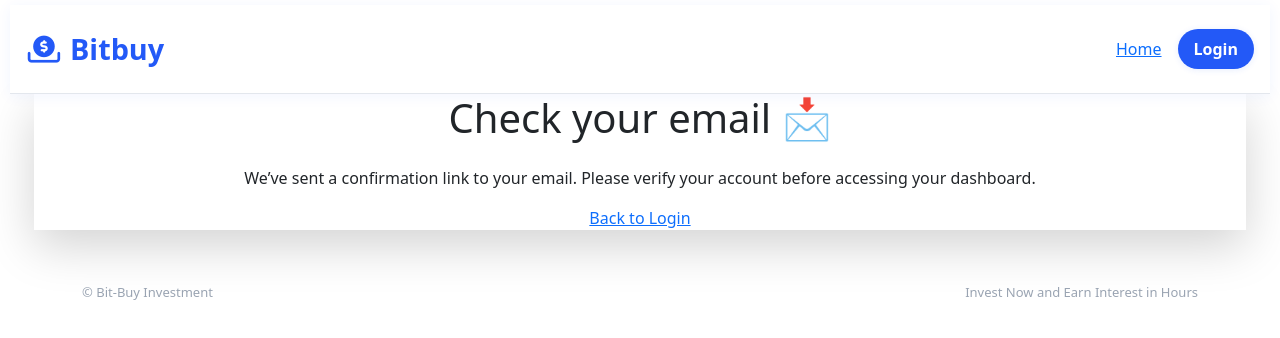
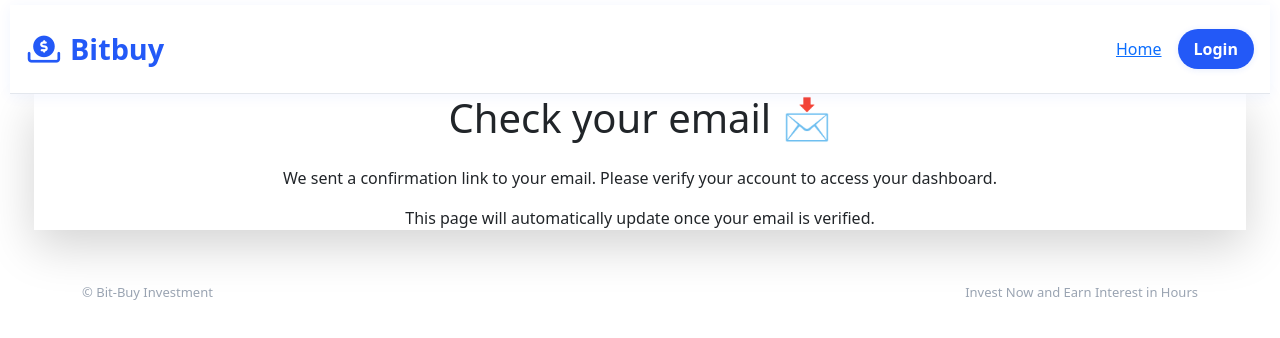
Before and after one commit to KennyAkeem/bitbuycrypto, a Next.js app: page /verify-email in a window 1280 px wide. Shown: the top 338 px of the page. Built offline with nearby package versions, Linux system fonts and the light colour scheme; no server answers.

Commit message:
Improved email verification redirect logic

```diff
--- a/pages/verify-email.js
+++ b/pages/verify-email.js
@@ -1,6 +1,61 @@
-import Link from "next/link";
+import { useEffect, useState } from "react";
+import { supabase } from "../lib/supabaseClient";
+import { useRouter } from "next/router";
 
 export default function VerifyEmail() {
+  const [checking, setChecking] = useState(true);
+  const [verified, setVerified] = useState(false);
+  const router = useRouter();
+
+  useEffect(() => {
+    const checkVerification = async () => {
+      const {
+        data: { user },
+        error,
+      } = await supabase.auth.getUser();
+
+      if (error) {
+        console.error("Error fetching user:", error.message);
+        setChecking(false);
+        return;
+      }
+
+      // If user exists and email is confirmed, redirect to dashboard
+      if (user && user.email_confirmed_at) {
+        setVerified(true);
+        setTimeout(() => router.push("/profile"), 1500); // redirect after 1.5s
+      } else {
+        setVerified(false);
+      }
+
+      setChecking(false);
+    };
+
+    checkVerification();
+
+    // Optional: check every few seconds until verified
+    const interval = setInterval(checkVerification, 4000);
+    return () => clearInterval(interval);
+  }, [router]);
+
+  if (checking) {
+    return (
+      <div className="min-h-screen flex items-center justify-center bg-gray-50">
+        <p className="text-gray-600 text-lg">Checking verification status...</p>
+      </div>
+    );
+  }
+
+  if (verified) {
+    return (
+      <div className="min-h-screen flex items-center justify-center bg-green-50">
+        <p className="text-green-600 font-semibold text-lg">
+          Email verified! Redirecting to your dashboard...
+        </p>
+      </div>
+    );
+  }
+
   return (
     <div className="min-h-screen flex flex-col justify-center items-center bg-gray-50 px-4 text-center">
       <div className="max-w-md bg-white p-8 rounded-2xl shadow-lg">
@@ -8,15 +63,11 @@ export default function VerifyEmail() {
           Check your email 📩
         </h1>
         <p className="text-gray-600 mb-6">
-          We’ve sent a confirmation link to your email.
-          Please verify your account before accessing your dashboard.
+          We sent a confirmation link to your email. Please verify your account to access your dashboard.
         </p>
-        <Link
-          href="/login"
-          className="text-indigo-600 hover:text-indigo-800 font-semibold"
-        >
-          Back to Login
-        </Link>
+        <p className="text-sm text-gray-500">
+          This page will automatically update once your email is verified.
+        </p>
       </div>
     </div>
   );
```
